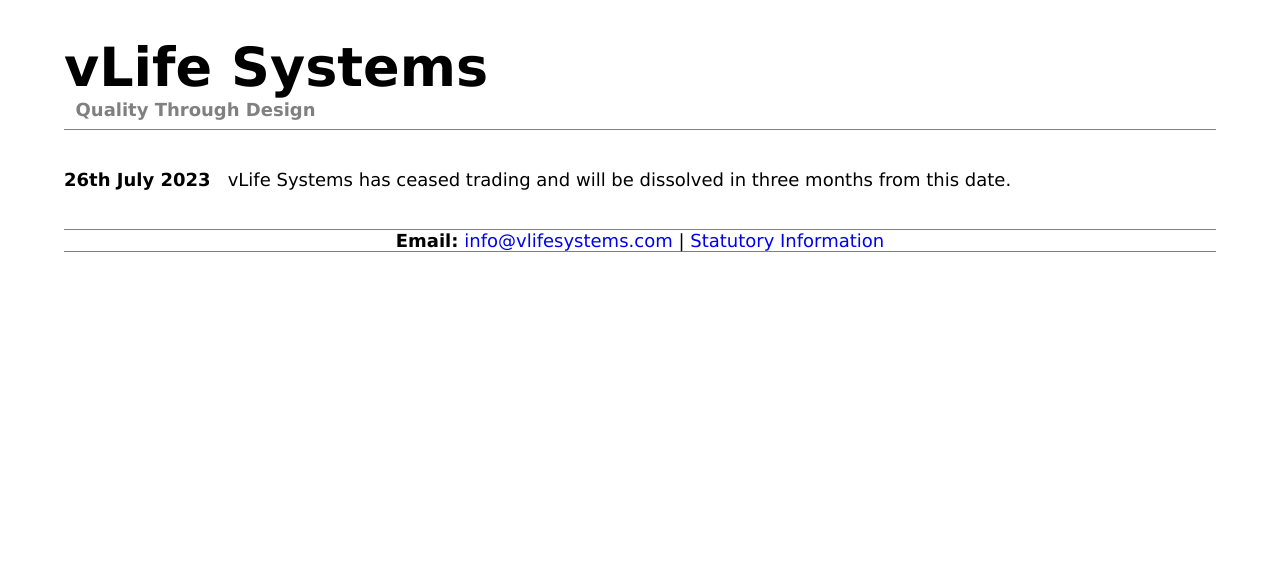
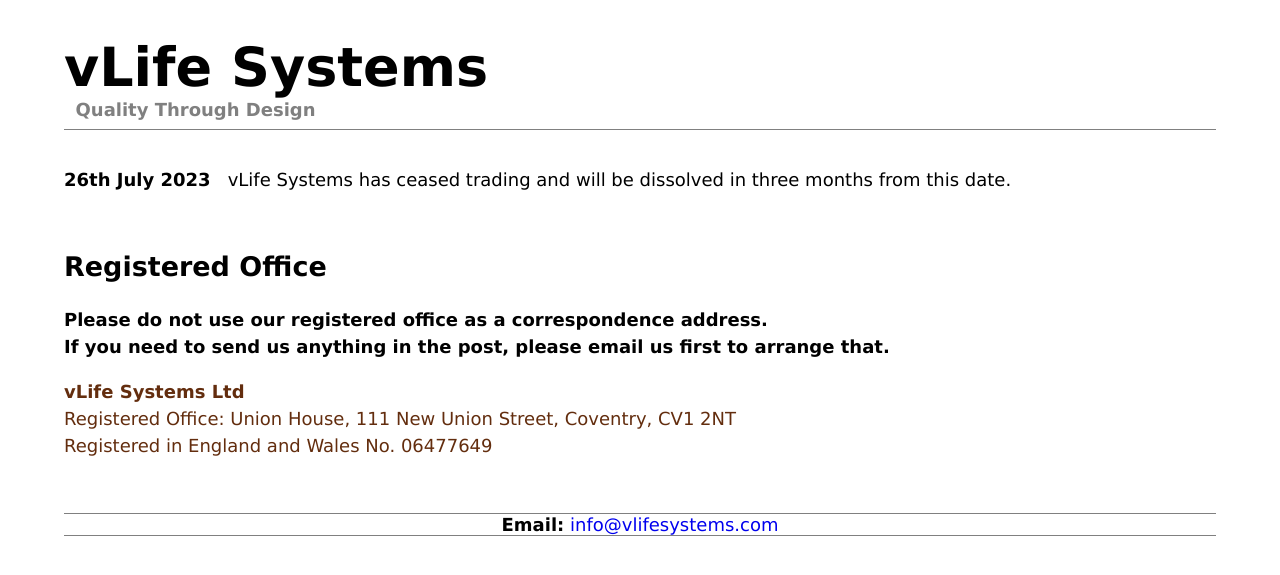
Before and after one commit to vlifesystems/vlifesystems.github.io, a Jekyll site: the page built from index.html, in a window 1280 px wide. Shown: the top 575 px of the page. Built offline with Jekyll 4.4.1, drawn with Linux system fonts in a browser that asks for light colours.

Commit message:
Put stat info in default layout

```diff
--- a/_layouts/default.html
+++ b/_layouts/default.html
@@ -20,12 +20,19 @@
 
 		<div id="content">
 			<strong>26th July 2023</strong> &nbsp; vLife Systems has ceased trading and will be dissolved in three months from this date.
+			<br /><br />
+			<h2>Registered Office</h2>
+			<p><strong>Please do not use our registered office as a correspondence address.<br />
+			If you need to send us anything in the post, please email us first to arrange that.</strong></p>
+
+			<p id="registeredOffice">
+			<strong>vLife Systems Ltd</strong><br />
+			Registered Office: Union House, 111 New Union Street, Coventry, CV1 2NT<br />
+			Registered in England and Wales No. 06477649</p>
 		</div>
 
 		<div id="footer">
 			<strong>Email:</strong> <a href="mailto:info@vlifesystems.com">info@vlifesystems.com</a>
-			|
-			<a href="/statinfo.html">Statutory Information</a>
 		</div>
 	</body>
 </html>
```
